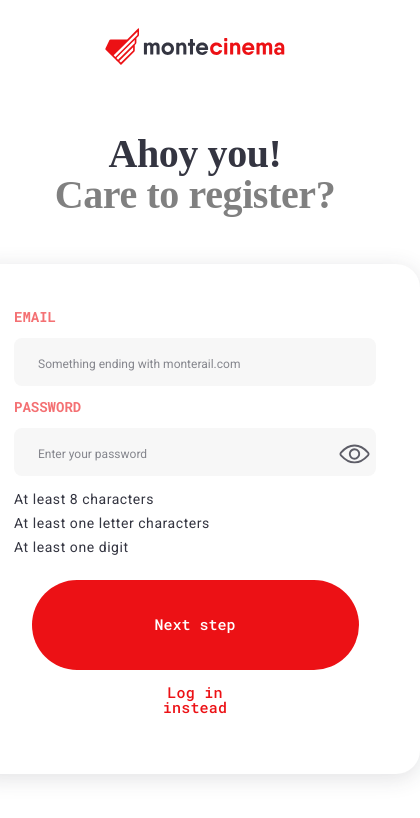
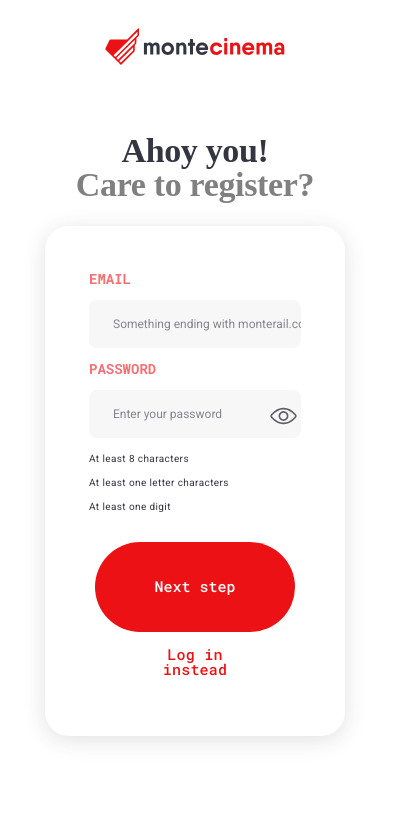
Before and after one commit to gosikxo/monte-cinema, a React (Create React App) app: page / in a window 390 px wide. Shown: the top 818 px of the page, 420 px wide, since content can reach past the window. Built offline with nearby package versions, Linux system fonts and the light colour scheme; a web font is replaced by a local one.

Commit message:
Add styles for mobile

```diff
--- a/src/Components/Password.js
+++ b/src/Components/Password.js
@@ -28,7 +28,7 @@ export const Password = ({
       <div className="relative">
         <input
           id="password"
-          type={`${showPassword == false ? "text" : "password"}`}
+          type={`${showPassword == true ? "text" : "password"}`}
           name="password"
           className="input password"
           placeholder="Enter your password"
--- a/src/index.css
+++ b/src/index.css
@@ -560,3 +560,88 @@ p {
     border-radius: 64px;
   }
 }
+
+/* mobile */
+@media screen and (max-width: 414px) {
+  .title {
+    width: 302px;
+    height: 82px;
+    font-size: 34px;
+    margin-top: 40px;
+    margin-bottom: 10px;
+  }
+
+  .mainRegisterBox {
+    padding: 44px;
+    gap: 20px;
+
+    width: 300px;
+    height: auto;
+  }
+
+  .buttons {
+    flex-direction: column-reverse;
+  }
+
+  .login {
+    padding: 30px;
+    font-size: 15px;
+  }
+
+  .nextStep {
+    font-size: 15px;
+    width: 200px;
+    height: 40px;
+  }
+
+  .input {
+    height: 40px;
+    font-size: 13px;
+  }
+
+  .input::placeholder {
+    font-size: 12px;
+  }
+
+  .homepage {
+    display: flex;
+    flex-direction: row;
+    justify-content: center;
+    align-items: center;
+    padding: 40px;
+    gap: 10px;
+
+    width: 327px;
+    height: 56px;
+
+    /* Red / Cherry Red */
+
+    background: #ec1115;
+    border-radius: 64px;
+  }
+
+  .absolute {
+    width: 35px;
+
+  }
+
+  .red {
+    font-size: 10px;
+  }
+
+  .neutral {
+    font-size: 10px;
+  }
+
+  .homepage {
+    width: 250px;
+    height: 56px;
+    margin-top: 20px;
+  }
+
+  .last-message {
+    font-size: 14px;
+    padding: 0 20px;
+  }
+
+}
```
Also changed, not shown: src/App.js (+0 -18 lines).
